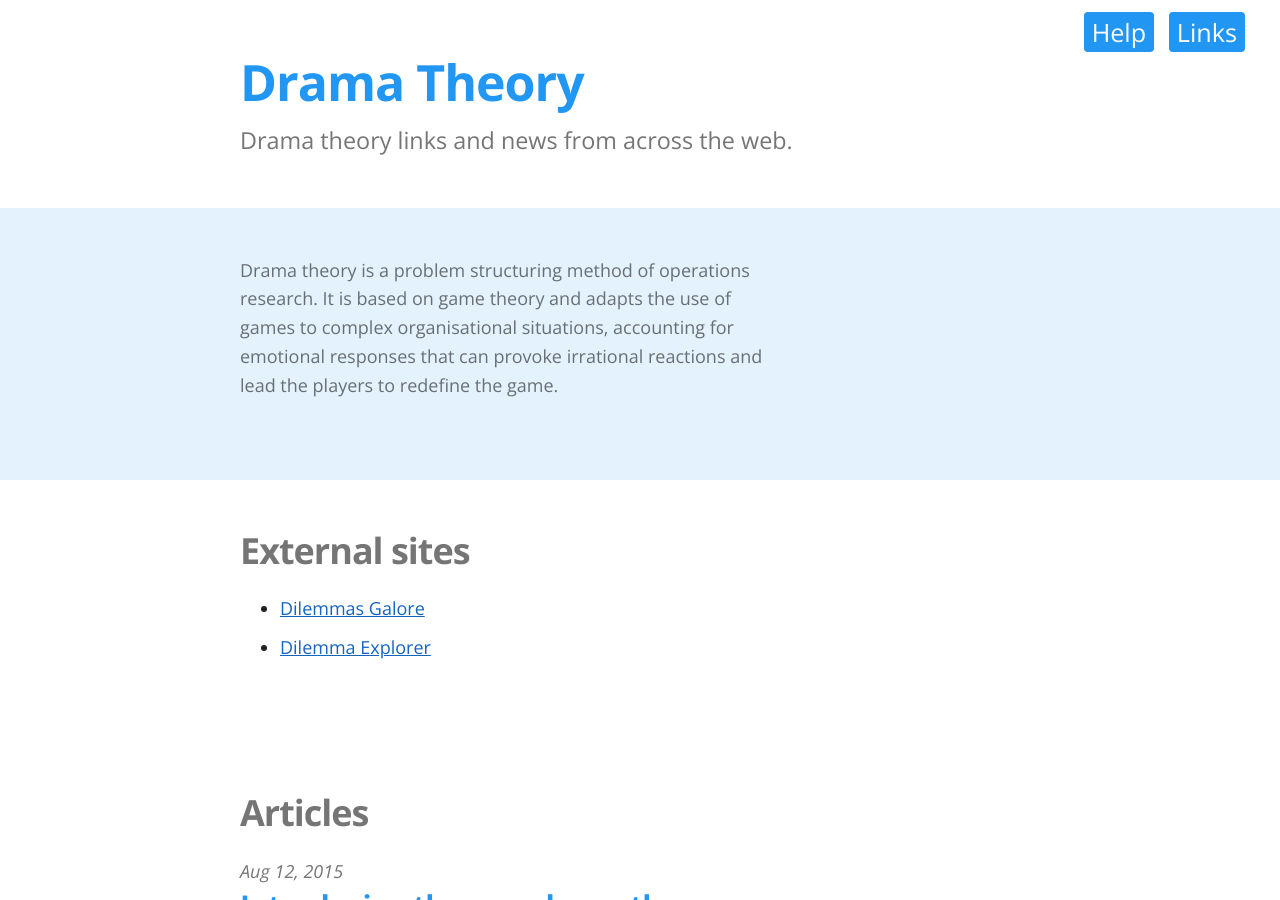
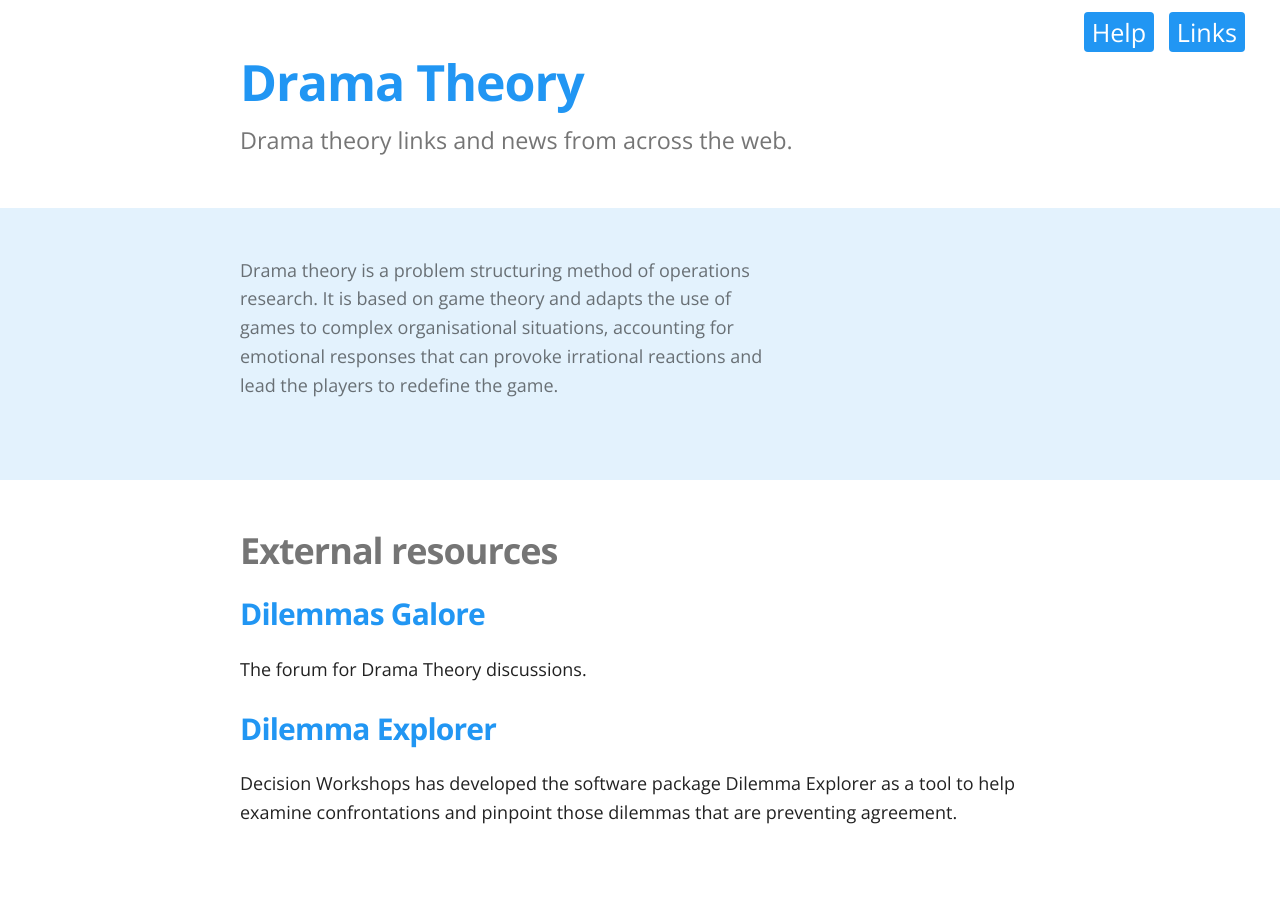
Before and after one commit to dramatheory/dramatheory.github.io, a Jekyll site: the page built from index.html, in a window 1280 px wide and 900 px high. Built offline with Jekyll 4.4.1, drawn with Linux system fonts in a browser that asks for light colours; some web fonts are replaced; Markdown is read by kramdown in place of the engine named in the settings.

Commit message:
update links

```diff
--- a/_includes/links.md
+++ b/_includes/links.md
@@ -1,2 +1,9 @@
-- [Dilemmas Galore](http://www.dilemmasgalore.com/)
-- [Dilemma Explorer](http://www.decisionworkshops.com/dilemma-explorer/4581290653)
+#### [Dilemmas Galore](http://www.dilemmasgalore.com/)
+
+The forum for Drama Theory discussions.
+
+#### [Dilemma Explorer](http://www.decisionworkshops.com/dilemma-explorer/4581290653)
+
+Decision Workshops has developed the software package Dilemma Explorer
+as a tool to help examine confrontations and pinpoint those dilemmas
+that are preventing agreement.
--- a/index.html
+++ b/index.html
@@ -57,7 +57,7 @@ permalink: /
 
         <div class="page-content">
         <div class="container">
-            <h3>External sites</h3>
+            <h3>External resources</h3>
 			{% capture my_include %}{% include links.md %}{% endcapture %}
 			{{ my_include | markdownify }}
         </div>
```
Also changed, not shown: _posts/2015-08-12-introducing-the-new-site.md (+6 -0 lines).
